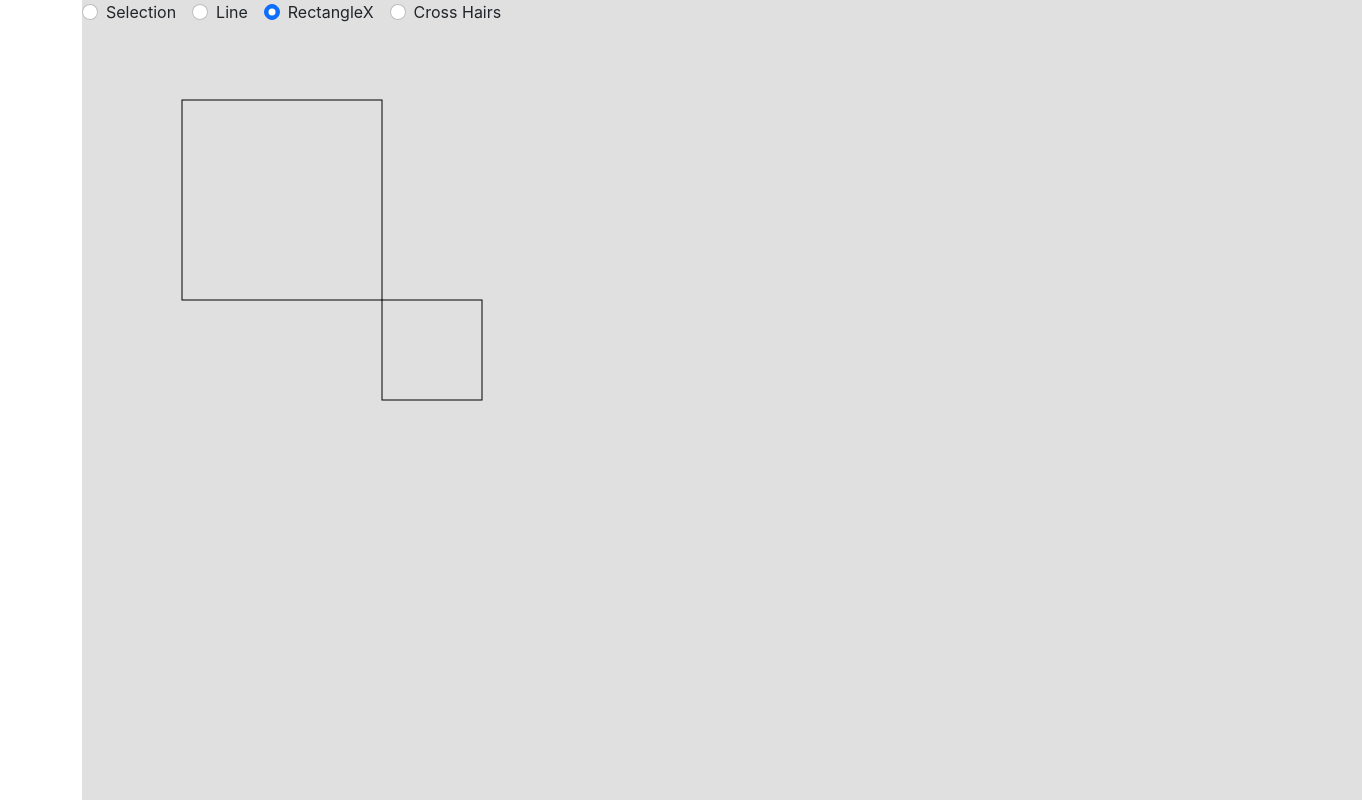
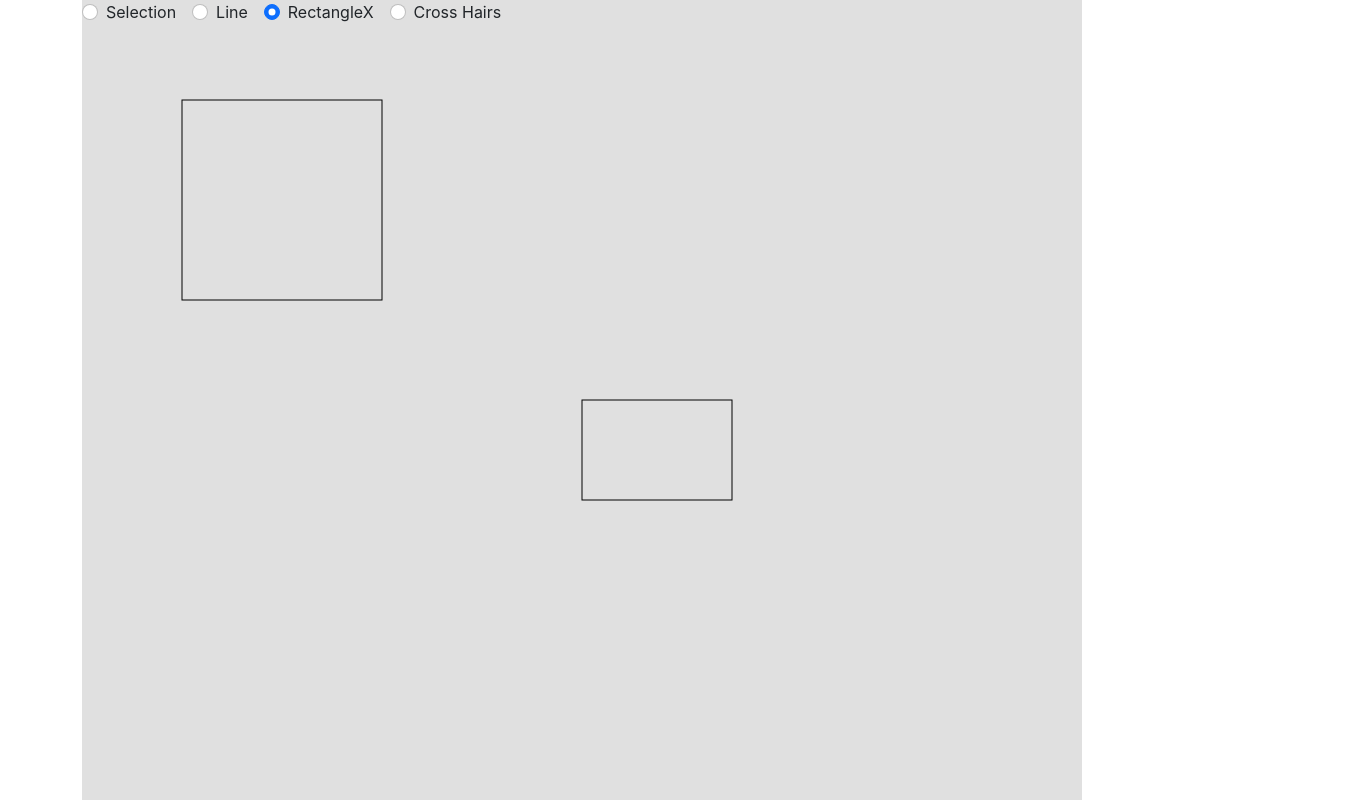
Before and after one commit to peterlharding/drawing-app-03, a React (Create React App) app: page / in a window 1280 px wide. Shown: the top 800 px of the page, 1362 px wide, since content can reach past the window. Built offline with nearby package versions, Linux system fonts and the light colour scheme.

Commit message:
Tweaked for JayYu demo

```diff
--- a/src/app/App.tsx
+++ b/src/app/App.tsx
@@ -11,11 +11,11 @@ import './App.css'
 
 const App = () => {
 
-    const targets: Rectangle[] = [{x: 100, y: 100, width: 200, height: 200}, {x: 300, y: 300, width: 100, height: 100}]
+    const targets: Rectangle[] = [{x: 100, y: 100, width: 200, height: 200}, {x: 500, y: 400, width: 150, height: 100}]
 
     return (
         <Container>
-            <Canvas targets={targets} />
+            <Canvas targets={targets} width={1000} height={1000} />
         </Container>
     );
 }
--- a/src/components/Canvas.tsx
+++ b/src/components/Canvas.tsx
@@ -12,11 +12,13 @@ import ToolPicker from "./ToolPicker";
 
 interface Props {
     targets: Rectangle[];
+    height: number;
+    width: number;
 }
 
 // ---------------------------------------------------------------------------
 
-const Canvas = ({targets}: Props) => {
+const Canvas = ({targets, height, width}: Props) => {
 
     const canvasRef = useRef<HTMLCanvasElement>(null);
 
@@ -84,7 +86,7 @@ const Canvas = ({targets}: Props) => {
             const backgroundImage = new Image();
 
             // backgroundImage.src = '../assets/img/english-countryside.jpg'    // 'https://www.w3schools.com/tags/img_the_scream.jpg' // 'https://performiq.com/img/logo2.gif' // '../assets/img/sample-1.png'
-            // backgroundImage.src = 'https://wallpapercave.com/wp/pf3xWQ5.jpg' // 'https://performiq.com/img/logo2.gif' // '../assets/img/sample-1.png'
+            backgroundImage.src = 'https://wallpapercave.com/wp/pf3xWQ5.jpg' // 'https://performiq.com/img/logo2.gif' // '../assets/img/sample-1.png'
 
             if (context !== null) {
                 context.clearRect(0, 0, canvas.width, canvas.height);
@@ -566,7 +568,45 @@ const Canvas = ({targets}: Props) => {
                 <label htmlFor='dashed'>Dashed</label>
             </span>
         );
-    };
+    }
+
+    // -----------------------------------------------------------------------
+
+    const pickTool = () => {
+        return (
+            <div style={{position: 'fixed'}}>
+                <input type='radio'
+                    id='line'
+                    checked={tool === 'selection'}
+                    onChange={() => setTool('selection')}
+                />
+                <label htmlFor='selection'>Selection&nbsp;&nbsp;</label>
+
+                <input type='radio'
+                    id='line'
+                    checked={tool === 'line'}
+                    onChange={() => setTool('line')}
+                />
+                <label htmlFor='line'>Line&nbsp;&nbsp;</label>
+
+                <input type='radio'
+                    id='rectangle'
+                    checked={tool === 'rectangle'}
+                    onChange={() => setTool('rectangle')}
+                />
+                <label htmlFor='rectangle'>Rectangle&nbsp;&nbsp;</label>
+
+                <input type='radio'
+                    id='crosshairs'
+                    checked={tool === 'crosshairs'}
+                    onChange={() => setTool('crosshairs')}
+                />
+                <label htmlFor='crosshairs'>Cross Hairs&nbsp;&nbsp;</label>
+
+                {setLineFeatures()}
+            </div>
+        );
+    }
 
     // -----------------------------------------------------------------------
 
@@ -579,8 +619,8 @@ const Canvas = ({targets}: Props) => {
                     id='canvas'
                     ref={canvasRef}
                     style={{backgroundColor: '#e0e0e0'}}
-                    width={window.innerWidth}
-                    height={window.innerHeight}
+                    width={width}
+                    height={height}
                     onMouseDown={mouseDown}
                     onMouseMove={mouseMove}
                     onMouseUp={mouseUp}
```
Also changed, not shown: .eslintrc.json.
